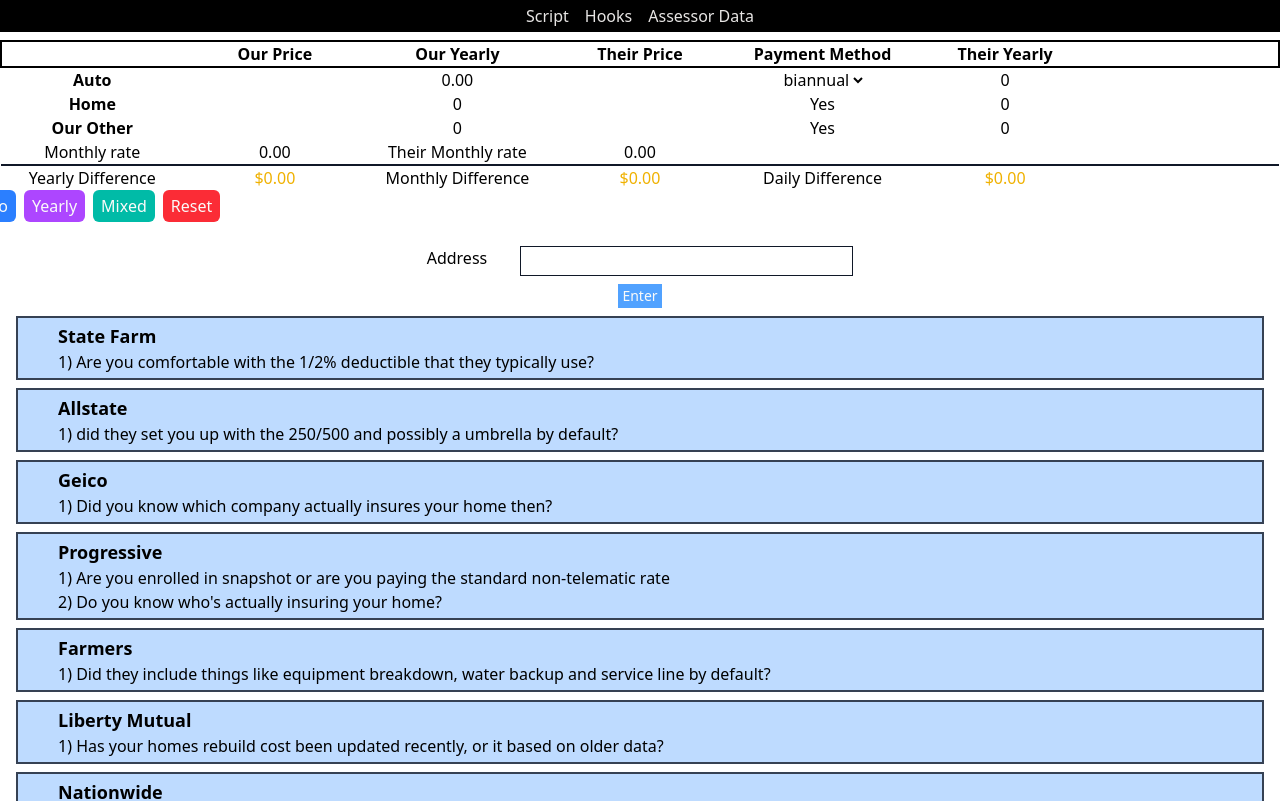
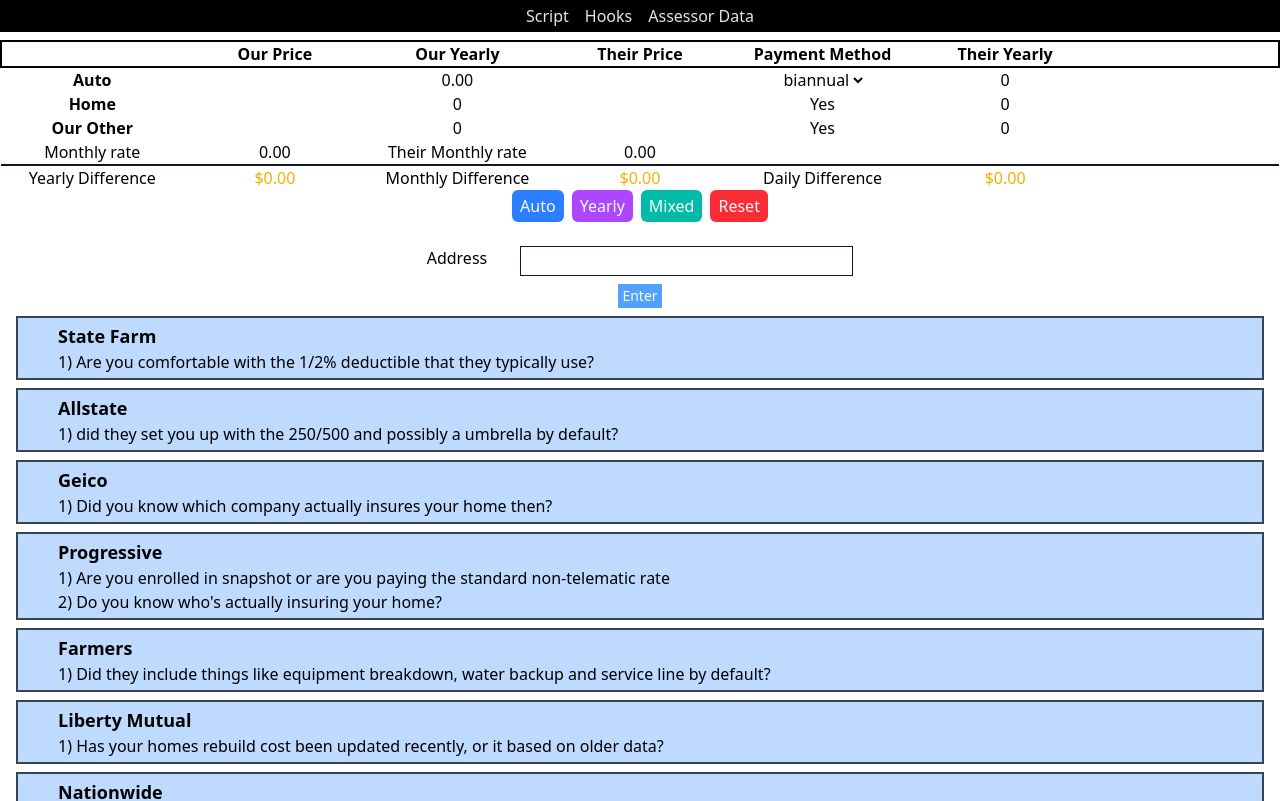
Before and after one commit to Jpatrick6420/propertyandcasualtywebsite, a React (Vite) app: page / in a window 1280 px wide. Shown: the top 801 px of the page. Built offline with nearby package versions, Linux system fonts and the light colour scheme.

Commit message:
changed spacing

```diff
--- a/src/components/table.jsx
+++ b/src/components/table.jsx
@@ -283,8 +283,8 @@
           <td></td>
         </tr>
         <tr>
-          <td className="col-span-6 flex justify-center">
-            <div className="flex gap-2">
+          <td colSpan={7} className="my-2">
+            <div className="flex gap-2 justify-center">
               <button
                 className="bg-blue-500 hover:bg-blue-400 text-stone-50 px-2 py-1 rounded-md"
                 onClick={handleCopyAutoOnly}
```
